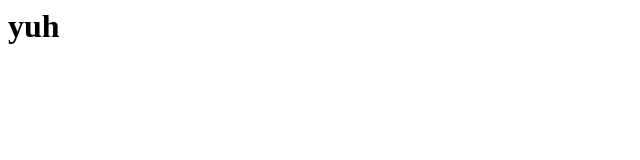
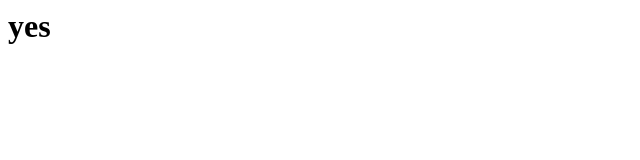
Before and after one commit to wwg2/MyNewestWebsite, a plain HTML site: page index.html in a window 1280 px wide. Shown: the full height of the page, 0-640 px from the left. Drawn offline with Linux system fonts and the light colour scheme.

```diff
--- a/index.html
+++ b/index.html
@@ -1,6 +1,6 @@
 
 <html>
 	<title> Yuh </title>
-	<h1> yuh </h1>
+	<h1> yes </h1>
 
 </html>
```
